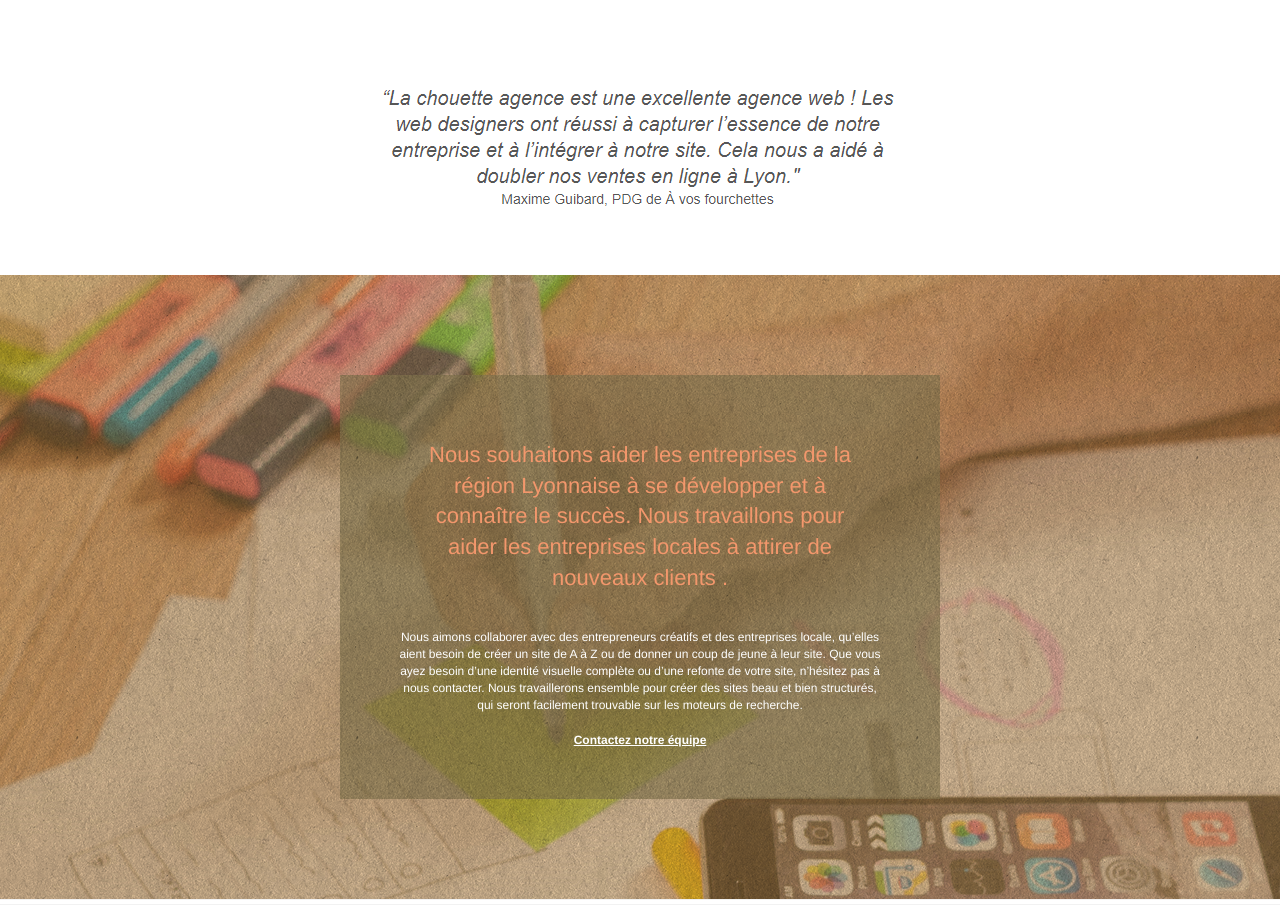
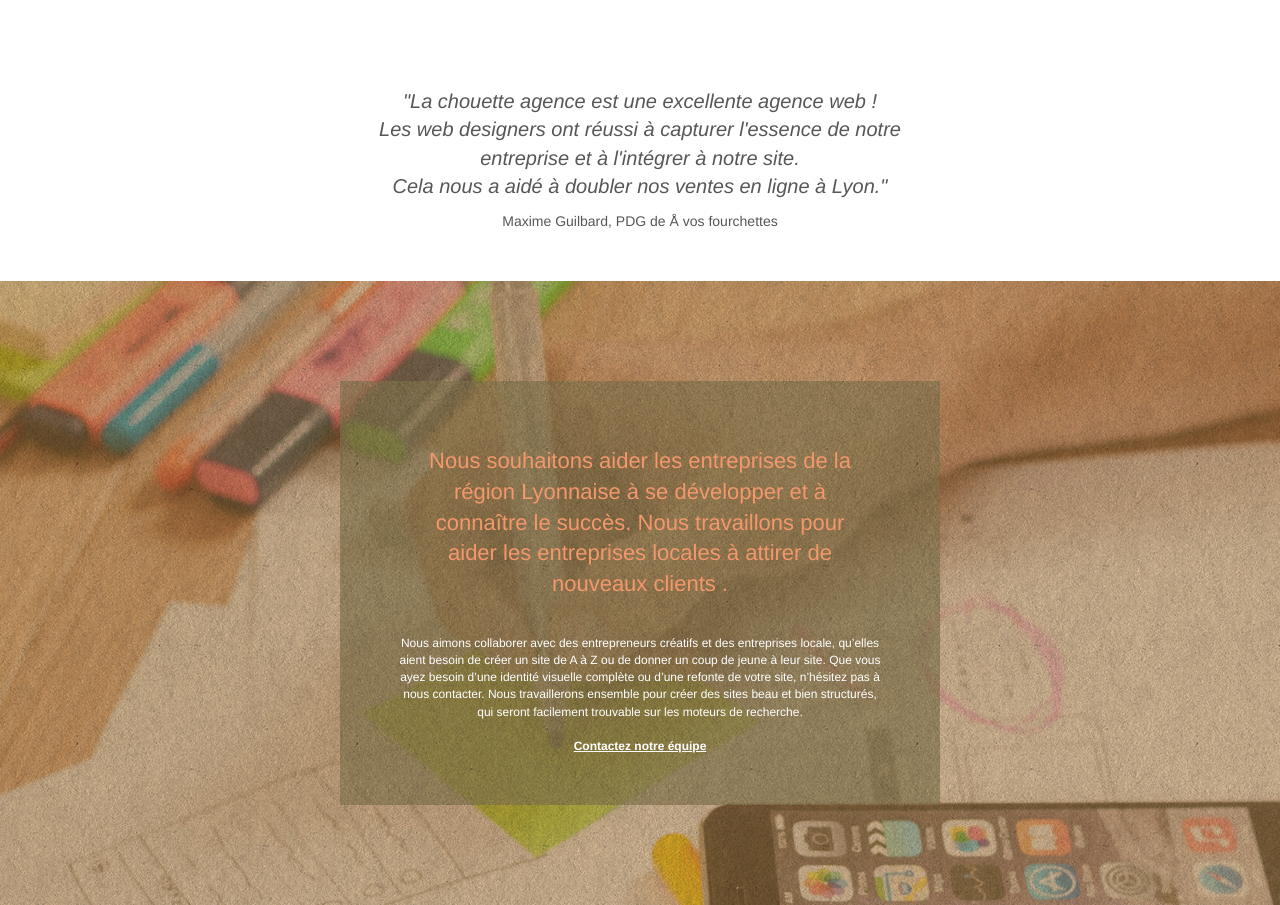
Before and after one commit to Brissok/BriceTchijouk_4_150121, a plain HTML site: page index.html in a window 1280 px wide. Shown: the part 917-1822 px from the top of the page. Drawn offline with Linux system fonts and the light colour scheme.

Commit message:
MàJ page 2

```diff
--- a/index.html
+++ b/index.html
@@ -41,7 +41,7 @@
 		<nav class="navbar row">
 			<div class="navbar-header">
 
-				<a class="navbar-brand" href="index.html"><img src="img/la-chouette-agence.png" alt="paris web design logo agence web meilleure agence" height="40" /></a>
+				<a class="navbar-brand" href="index.html"><img src="img/la-chouette-agence.png" alt="logo la chouette agence" height="40" /></a>
 
 				<button id="nav-toggle" type="button" class="ui-navbar-toggle navbar-toggle" data-toggle="collapse" data-target=".navbar-1">
 					<span class="sr-only">Toggle navigation</span><span class="icon-bar"></span><span class="icon-bar"></span><span class="icon-bar"></span>
@@ -127,7 +127,10 @@
 		</div>
 		<div class="row voffset-lg voffset">
 			<div class="col-xs-12 col-md-8 col-md-offset-2 text-center">
-				<img alt="agence web, agence web paris, web design paris, stratégie web" src="img/citation.png" />
+				<figure>
+					<blockquote>"La chouette agence est une excellente agence web !<br>Les web designers ont réussi à capturer l'essence de notre entreprise et à l'intégrer à notre site.<br> Cela nous a aidé à doubler nos ventes en ligne à Lyon."</blockquote>
+					<figcaption>Maxime Guilbard, PDG de Å vos fourchettes</figcaption>
+				</figure>
 
 			</div>
 		</div>
@@ -157,7 +160,7 @@
 	<div class="container bloc-lg">
 		<div class="row">
 			<div class="col-sm-12 text-center">
-				<img alt="agence web, agence web paris, web design paris, stratégie web" src="img/title2.png" />
+				<h2>Nous travaillons avec beaucoup d'entreprises lyonnaises,<br> voici nos réalisations.</h2>
 			</div>
 		</div>
 		<div class="row tight-width-whitespace portfolio-row">
--- a/style.css
+++ b/style.css
@@ -679,6 +679,17 @@ a {
 p {
     font-size: 12px;
 }
+blockquote {
+    color: #575757;
+    font-style: italic;
+    font-size: 20px;
+    max-width: 562px;
+    margin: 0 auto;
+    border: none;
+}
+figcaption {
+    color: #575757;
+}
 
 .tight-width-whitespace {
     max-width: 600px;
```
Also changed, not shown: contact.html (+4 -4 lines).
